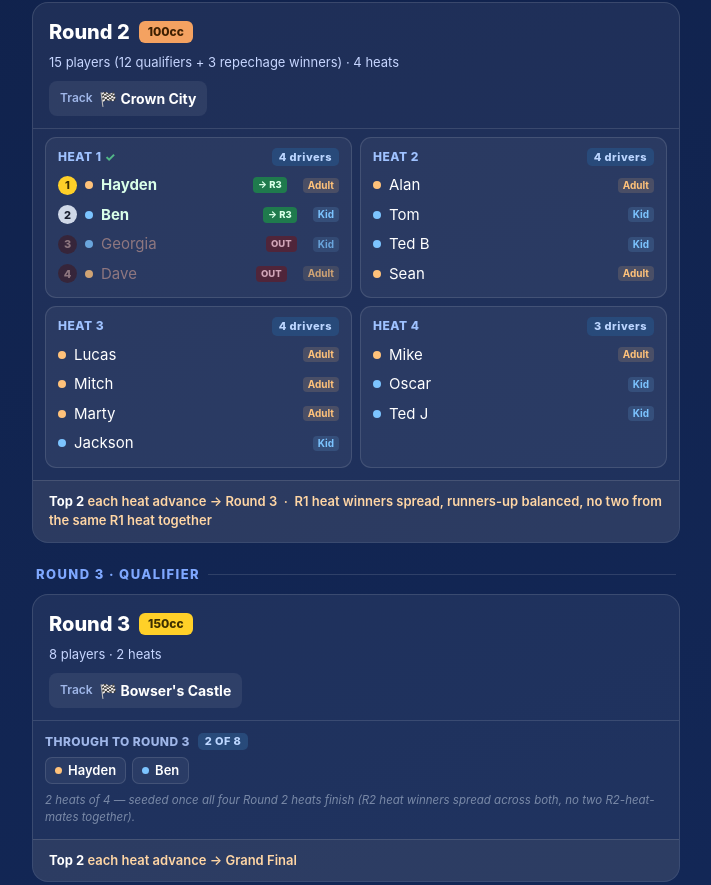
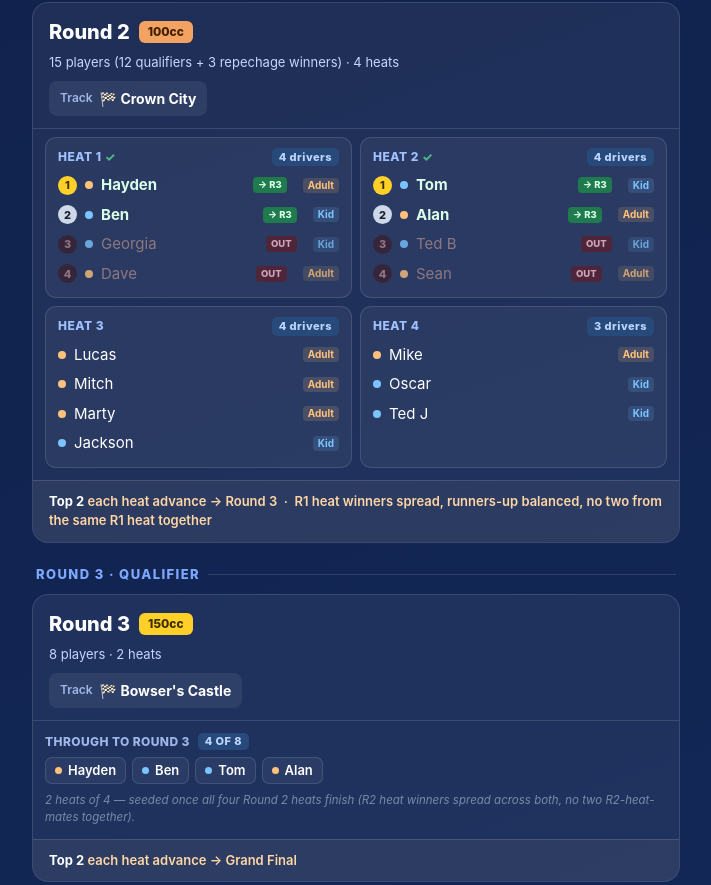
Before and after one commit to alfredneuworth/mk-tournament, a plain HTML site: page index.html in a window 1280 px wide. Shown: the part 1825-2710 px from the top of the page, without its empty margins (284-995 px from the left). Drawn offline with Linux system fonts and the light colour scheme.

Commit message:
R2 Heat 2: Tom 1, Alan 2 (→R3); Ted B 3, Sean 4 (out); R3 pen 4 of 8

```diff
--- a/index.html
+++ b/index.html
@@ -274,12 +274,12 @@
             <li class="rep"><span class="pos">3</span><span class="dot k"></span><span class="name">Georgia</span><span class="res out">OUT</span><span class="tag k">Kid</span></li>
             <li class="rep"><span class="pos">4</span><span class="dot a"></span><span class="name">Dave</span><span class="res out">OUT</span><span class="tag a">Adult</span></li>
           </ul></div>
-        <div class="heat"><div class="hh"><span>HEAT 2</span><span class="mix">4 drivers</span></div>
+        <div class="heat done"><div class="hh"><span>HEAT 2</span><span class="mix">4 drivers</span></div>
           <ul>
-            <li><span class="dot a"></span>Alan<span class="tag a">Adult</span></li>
-            <li><span class="dot k"></span>Tom<span class="tag k">Kid</span></li>
-            <li><span class="dot k"></span>Ted B<span class="tag k">Kid</span></li>
-            <li><span class="dot a"></span>Sean<span class="tag a">Adult</span></li>
+            <li class="adv r1"><span class="pos">1</span><span class="dot k"></span><span class="name">Tom</span><span class="res">→ R3</span><span class="tag k">Kid</span></li>
+            <li class="adv r2"><span class="pos">2</span><span class="dot a"></span><span class="name">Alan</span><span class="res">→ R3</span><span class="tag a">Adult</span></li>
+            <li class="rep"><span class="pos">3</span><span class="dot k"></span><span class="name">Ted B</span><span class="res out">OUT</span><span class="tag k">Kid</span></li>
+            <li class="rep"><span class="pos">4</span><span class="dot a"></span><span class="name">Sean</span><span class="res out">OUT</span><span class="tag a">Adult</span></li>
           </ul></div>
         <div class="heat"><div class="hh"><span>HEAT 3</span><span class="mix">4 drivers</span></div>
           <ul>
@@ -309,10 +309,12 @@
         <div class="rtrack"><span class="lbl">Track</span> 🏁 Bowser's Castle</div>
       </div>
       <div class="pen">
-        <div class="penlbl">Through to Round 3 <span class="ct">2 of 8</span></div>
+        <div class="penlbl">Through to Round 3 <span class="ct">4 of 8</span></div>
         <div class="chips">
           <div class="chip"><span class="dot a"></span>Hayden</div>
           <div class="chip"><span class="dot k"></span>Ben</div>
+          <div class="chip"><span class="dot k"></span>Tom</div>
+          <div class="chip"><span class="dot a"></span>Alan</div>
         </div>
         <div class="pendraw">2 heats of 4 — seeded once all four Round 2 heats finish (R2 heat winners spread across both, no two R2-heat-mates together).</div>
       </div>
```
